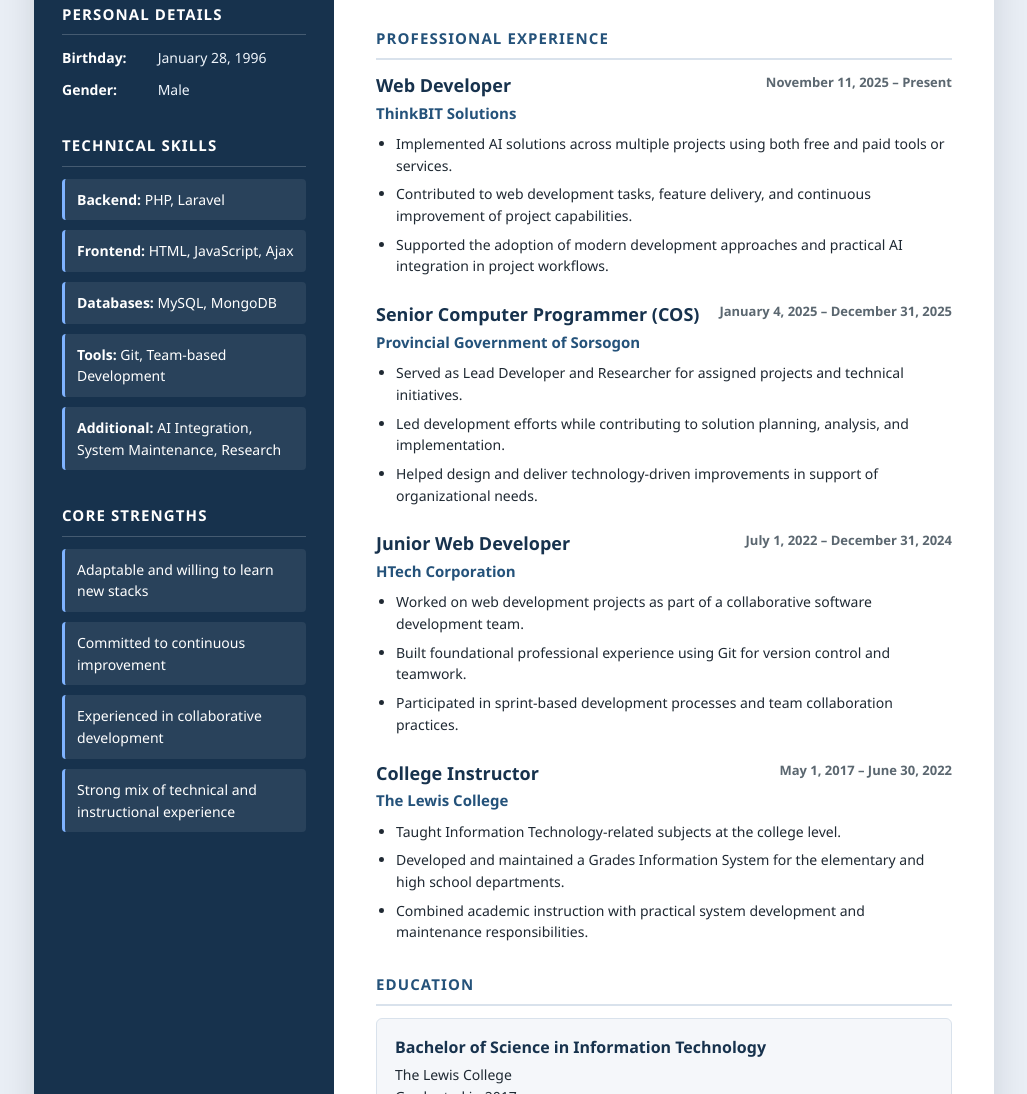
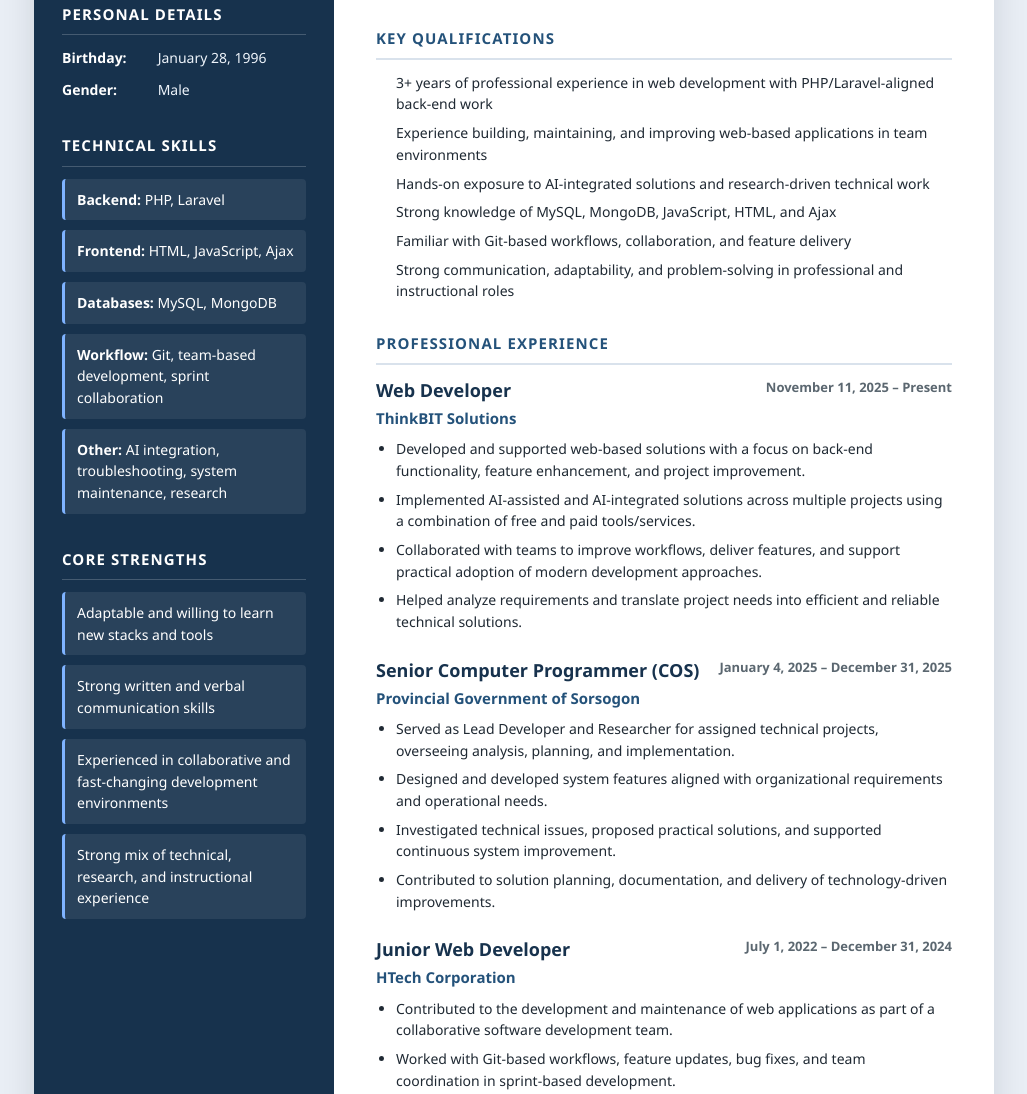
Before and after one commit to koyz28/documents, a plain HTML site: page Ramoncito_Dealca_CV.html in a window 1280 px wide. Shown: the part 362-1456 px from the top of the page, without its empty margins (126-1153 px from the left). Drawn offline with Linux system fonts and the light colour scheme.

Commit message:
Update CV with new skills and experience details

```diff
--- a/Ramoncito_Dealca_CV.html
+++ b/Ramoncito_Dealca_CV.html
@@ -106,7 +106,8 @@
     }
 
     .skills-list,
-    .strengths-list {
+    .strengths-list,
+    .qualifications-list {
       list-style: none;
       margin: 0;
       padding: 0;
@@ -171,12 +172,14 @@
       font-weight: 600;
     }
 
-    .job ul {
+    .job ul,
+    .qualifications-list {
       margin: 8px 0 0 20px;
       padding: 0;
     }
 
-    .job li {
+    .job li,
+    .qualifications-list li {
       margin-bottom: 7px;
       font-size: 14px;
     }
@@ -229,7 +232,7 @@
   <div class="page">
     <aside class="sidebar">
       <h1 class="name">Ramoncito S. Dealca</h1>
-      <div class="headline">Web Developer</div>
+      <div class="headline">PHP / Laravel Developer</div>
 
       <section class="sidebar-section">
         <h2>Contact</h2>
@@ -249,18 +252,18 @@
           <li><strong>Backend:</strong> PHP, Laravel</li>
           <li><strong>Frontend:</strong> HTML, JavaScript, Ajax</li>
           <li><strong>Databases:</strong> MySQL, MongoDB</li>
-          <li><strong>Tools:</strong> Git, Team-based Development</li>
-          <li><strong>Additional:</strong> AI Integration, System Maintenance, Research</li>
+          <li><strong>Workflow:</strong> Git, team-based development, sprint collaboration</li>
+          <li><strong>Other:</strong> AI integration, troubleshooting, system maintenance, research</li>
         </ul>
       </section>
 
       <section class="sidebar-section">
         <h2>Core Strengths</h2>
         <ul class="strengths-list">
-          <li>Adaptable and willing to learn new stacks</li>
-          <li>Committed to continuous improvement</li>
-          <li>Experienced in collaborative development</li>
-          <li>Strong mix of technical and instructional experience</li>
+          <li>Adaptable and willing to learn new stacks and tools</li>
+          <li>Strong written and verbal communication skills</li>
+          <li>Experienced in collaborative and fast-changing development environments</li>
+          <li>Strong mix of technical, research, and instructional experience</li>
         </ul>
       </section>
     </aside>
@@ -269,8 +272,20 @@
       <section class="main-section">
         <h2>Professional Summary</h2>
         <div class="summary-box">
-          Motivated and adaptable IT professional with hands-on experience in web development, programming, research, and academic instruction. My current development work is focused on PHP using Laravel, HTML, JavaScript / Ajax, and database management using MySQL and MongoDB. I have contributed to web-based systems, collaborative development environments, and AI-powered solutions across different projects. I am eager to learn new technologies, apply better development methods, and continuously strengthen my skills to remain competitive and effective in the industry.
+          PHP/Laravel developer with 3+ years of experience building and maintaining web-based applications, supporting back-end development, database-driven features, and continuous system improvement. Experienced in PHP, Laravel, JavaScript, Ajax, MySQL, and MongoDB, with exposure to AI-integrated solutions across multiple projects. Comfortable working in collaborative development environments using Git and modern development practices. Strong in problem-solving, research, troubleshooting, and translating requirements into practical, reliable solutions.
         </div>
+      </section>
+
+      <section class="main-section">
+        <h2>Key Qualifications</h2>
+        <ul class="qualifications-list">
+          <li>3+ years of professional experience in web development with PHP/Laravel-aligned back-end work</li>
+          <li>Experience building, maintaining, and improving web-based applications in team environments</li>
+          <li>Hands-on exposure to AI-integrated solutions and research-driven technical work</li>
+          <li>Strong knowledge of MySQL, MongoDB, JavaScript, HTML, and Ajax</li>
+          <li>Familiar with Git-based workflows, collaboration, and feature delivery</li>
+          <li>Strong communication, adaptability, and problem-solving in professional and instructional roles</li>
+        </ul>
       </section>
 
       <section class="main-section">
@@ -285,9 +300,10 @@
             <div class="job-date">November 11, 2025 – Present</div>
           </div>
           <ul>
-            <li>Implemented AI solutions across multiple projects using both free and paid tools or services.</li>
-            <li>Contributed to web development tasks, feature delivery, and continuous improvement of project capabilities.</li>
-            <li>Supported the adoption of modern development approaches and practical AI integration in project workflows.</li>
+            <li>Developed and supported web-based solutions with a focus on back-end functionality, feature enhancement, and project improvement.</li>
+            <li>Implemented AI-assisted and AI-integrated solutions across multiple projects using a combination of free and paid tools/services.</li>
+            <li>Collaborated with teams to improve workflows, deliver features, and support practical adoption of modern development approaches.</li>
+            <li>Helped analyze requirements and translate project needs into efficient and reliable technical solutions.</li>
           </ul>
         </div>
 
@@ -300,9 +316,10 @@
             <div class="job-date">January 4, 2025 – December 31, 2025</div>
           </div>
           <ul>
-            <li>Served as Lead Developer and Researcher for assigned projects and technical initiatives.</li>
-            <li>Led development efforts while contributing to solution planning, analysis, and implementation.</li>
-            <li>Helped design and deliver technology-driven improvements in support of organizational needs.</li>
+            <li>Served as Lead Developer and Researcher for assigned technical projects, overseeing analysis, planning, and implementation.</li>
+            <li>Designed and developed system features aligned with organizational requirements and operational needs.</li>
+            <li>Investigated technical issues, proposed practical solutions, and supported continuous system improvement.</li>
+            <li>Contributed to solution planning, documentation, and delivery of technology-driven improvements.</li>
           </ul>
         </div>
 
@@ -315,9 +332,10 @@
             <div class="job-date">July 1, 2022 – December 31, 2024</div>
           </div>
           <ul>
-            <li>Worked on web development projects as part of a collaborative software development team.</li>
-            <li>Built foundational professional experience using Git for version control and teamwork.</li>
-            <li>Participated in sprint-based development processes and team collaboration practices.</li>
+            <li>Contributed to the development and maintenance of web applications as part of a collaborative software development team.</li>
+            <li>Worked with Git-based workflows, feature updates, bug fixes, and team coordination in sprint-based development.</li>
+            <li>Built strong foundational experience in back-end and full-stack web development practices.</li>
+            <li>Supported ongoing enhancements, troubleshooting, and continuous improvement of assigned systems.</li>
           </ul>
         </div>
 
@@ -332,7 +350,8 @@
           <ul>
             <li>Taught Information Technology-related subjects at the college level.</li>
             <li>Developed and maintained a Grades Information System for the elementary and high school departments.</li>
-            <li>Combined academic instruction with practical system development and maintenance responsibilities.</li>
+            <li>Combined academic instruction with practical system development, maintenance, and user support responsibilities.</li>
+            <li>Strengthened written and verbal communication skills through teaching, technical guidance, and documentation.</li>
           </ul>
         </div>
       </section>
@@ -349,7 +368,7 @@
       <section class="main-section">
         <h2>Professional Objective</h2>
         <div class="footer-note">
-          To continue growing as a web developer by applying my current skills in PHP, Laravel, JavaScript, and database management while remaining open to new technologies, modern practices, and opportunities for professional development.
+          To continue growing as a PHP/Laravel developer by applying my back-end development, database, and problem-solving skills to reliable, high-impact systems while remaining open to AI-related work, modern engineering practices, and continuous professional development.
         </div>
       </section>
     </main>
```
